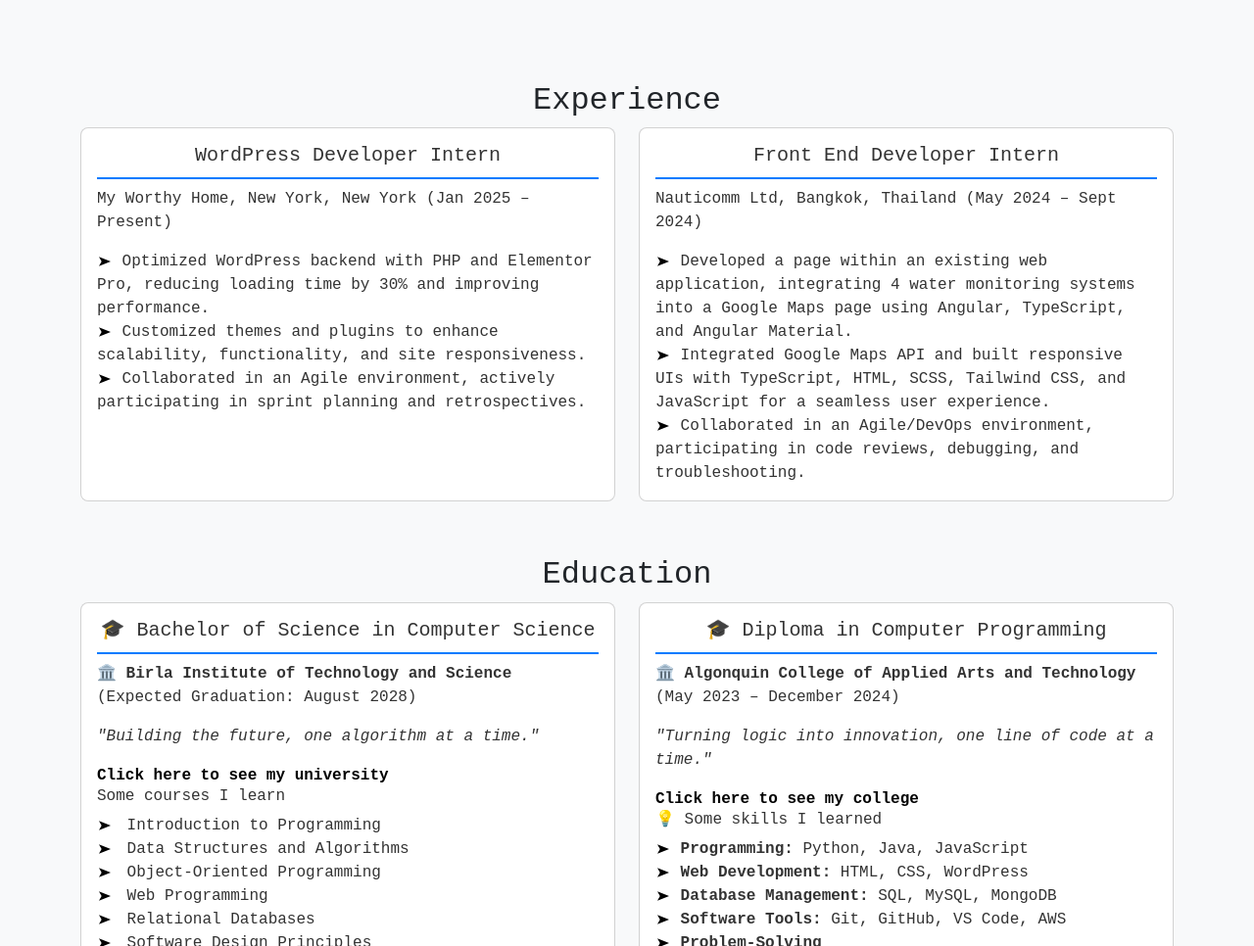
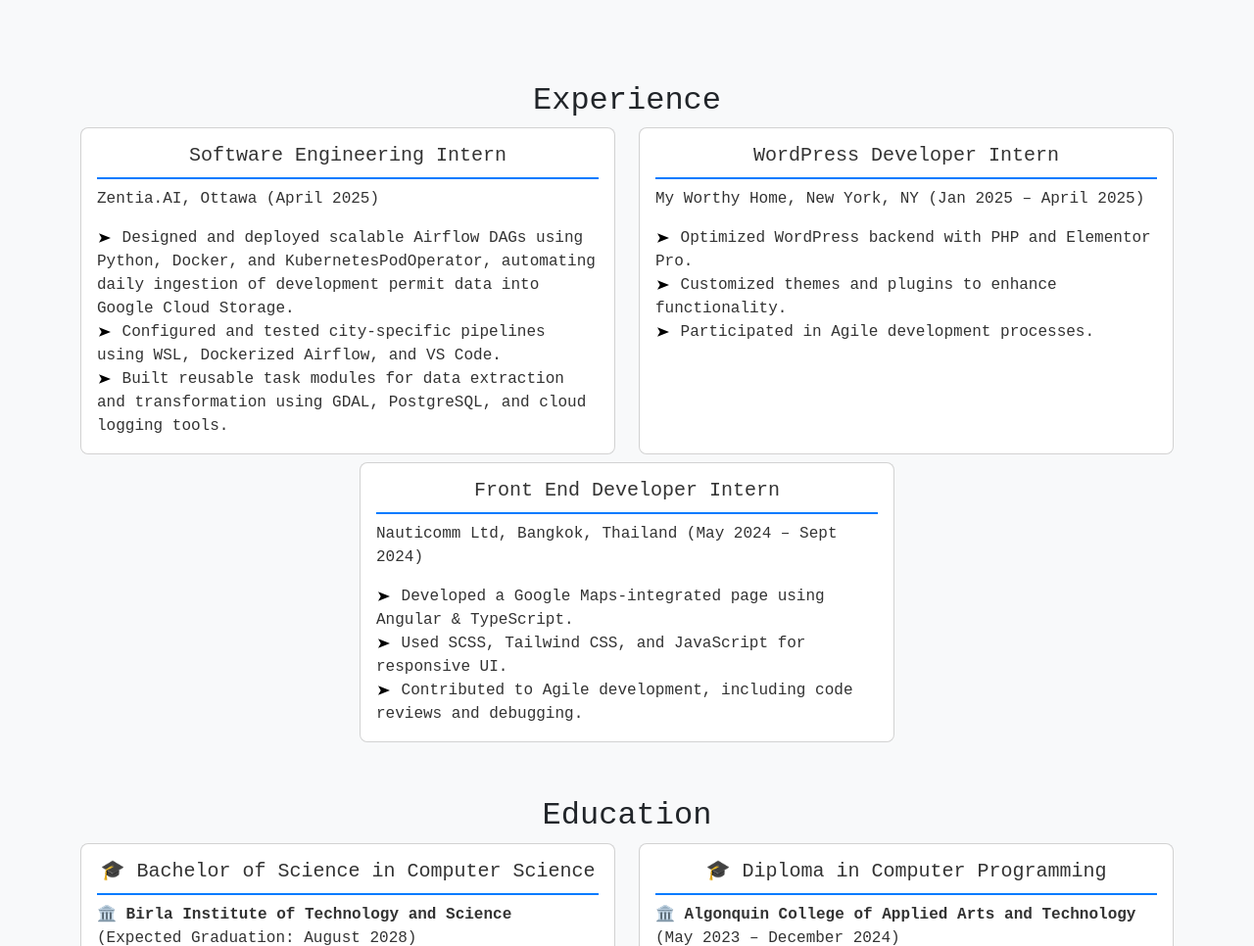
Before and after one commit to Sreelakshmi-Odatt/Portfolio-Website, a plain HTML site: page index.html in a window 1280 px wide. Shown: the part 820-1786 px from the top of the page at 98% size. Drawn offline with nearby package versions, Linux system fonts and the light colour scheme.

Commit message:
Added new experience
Updated code by adding my new experience.

```diff
--- a/index.html
+++ b/index.html
@@ -237,13 +237,63 @@
 
     <section id="experience" class="container mt-5">
       <h2 class="text-center">Experience</h2>
-      <div class="row">
+
+      <!-- First Row: Two cards -->
+      <div class="row justify-content-center">
+        <div class="col-md-6 mb-2">
+          <div class="card hover-card rounded-3">
+            <div class="card-body">
+              <h5 class="card-title">Software Engineering Intern</h5>
+              <p class="card-text">Zentia.AI, Ottawa (April 2025)</p>
+              <p class="card-text">
+                <svg
+                  xmlns="http://www.w3.org/2000/svg"
+                  viewBox="0 0 24 24"
+                  width="16"
+                  height="16"
+                  fill="black"
+                  style="vertical-align: middle"
+                >
+                  <path d="M21 12 3 19l4-7-4-7 18 7z"></path>
+                </svg>
+                Designed and deployed scalable Airflow DAGs using Python,
+                Docker, and KubernetesPodOperator, automating daily ingestion of
+                development permit data into Google Cloud Storage.<br />
+                <svg
+                  xmlns="http://www.w3.org/2000/svg"
+                  viewBox="0 0 24 24"
+                  width="16"
+                  height="16"
+                  fill="black"
+                  style="vertical-align: middle"
+                >
+                  <path d="M21 12 3 19l4-7-4-7 18 7z"></path>
+                </svg>
+                Configured and tested city-specific pipelines using WSL,
+                Dockerized Airflow, and VS Code.<br />
+                <svg
+                  xmlns="http://www.w3.org/2000/svg"
+                  viewBox="0 0 24 24"
+                  width="16"
+                  height="16"
+                  fill="black"
+                  style="vertical-align: middle"
+                >
+                  <path d="M21 12 3 19l4-7-4-7 18 7z"></path>
+                </svg>
+                Built reusable task modules for data extraction and
+                transformation using GDAL, PostgreSQL, and cloud logging tools.
+              </p>
+            </div>
+          </div>
+        </div>
+
         <div class="col-md-6 mb-2">
           <div class="card hover-card rounded-3">
             <div class="card-body">
               <h5 class="card-title">WordPress Developer Intern</h5>
               <p class="card-text">
-                My Worthy Home, New York, New York (Jan 2025 – Present)
+                My Worthy Home, New York, NY (Jan 2025 – April 2025)
               </p>
               <p class="card-text">
                 <svg
@@ -256,8 +306,7 @@
                 >
                   <path d="M21 12 3 19l4-7-4-7 18 7z"></path>
                 </svg>
-                Optimized WordPress backend with PHP and Elementor Pro, reducing
-                loading time by 30% and improving performance.<br />
+                Optimized WordPress backend with PHP and Elementor Pro.<br />
                 <svg
                   xmlns="http://www.w3.org/2000/svg"
                   viewBox="0 0 24 24"
@@ -268,8 +317,7 @@
                 >
                   <path d="M21 12 3 19l4-7-4-7 18 7z"></path>
                 </svg>
-                Customized themes and plugins to enhance scalability,
-                functionality, and site responsiveness.<br />
+                Customized themes and plugins to enhance functionality.<br />
                 <svg
                   xmlns="http://www.w3.org/2000/svg"
                   viewBox="0 0 24 24"
@@ -280,13 +328,15 @@
                 >
                   <path d="M21 12 3 19l4-7-4-7 18 7z"></path>
                 </svg>
-                Collaborated in an Agile environment, actively participating in
-                sprint planning and retrospectives.
+                Participated in Agile development processes.
               </p>
             </div>
           </div>
         </div>
+      </div>
 
+
+      <div class="row justify-content-center">
         <div class="col-md-6 mb-2">
           <div class="card hover-card rounded-3">
             <div class="card-body">
@@ -305,9 +355,8 @@
                 >
                   <path d="M21 12 3 19l4-7-4-7 18 7z"></path>
                 </svg>
-                Developed a page within an existing web application, integrating
-                4 water monitoring systems into a Google Maps page using
-                Angular, TypeScript, and Angular Material.<br />
+                Developed a Google Maps-integrated page using Angular &
+                TypeScript.<br />
                 <svg
                   xmlns="http://www.w3.org/2000/svg"
                   viewBox="0 0 24 24"
@@ -318,9 +367,7 @@
                 >
                   <path d="M21 12 3 19l4-7-4-7 18 7z"></path>
                 </svg>
-                Integrated Google Maps API and built responsive UIs with
-                TypeScript, HTML, SCSS, Tailwind CSS, and JavaScript for a
-                seamless user experience.<br />
+                Used SCSS, Tailwind CSS, and JavaScript for responsive UI.<br />
                 <svg
                   xmlns="http://www.w3.org/2000/svg"
                   viewBox="0 0 24 24"
@@ -331,8 +378,8 @@
                 >
                   <path d="M21 12 3 19l4-7-4-7 18 7z"></path>
                 </svg>
-                Collaborated in an Agile/DevOps environment, participating in
-                code reviews, debugging, and troubleshooting.
+                Contributed to Agile development, including code reviews and
+                debugging.
               </p>
             </div>
           </div>
@@ -777,7 +824,7 @@
       <div id="popupModal" class="popup">
         <div class="popup-content">
           <p id="popupMessage"></p>
-          <p>Thank you for your kind words! Visit again. 😊</p>
+          <p>Thank you for your kind words! Visit again.</p>
           <button id="closePopupButton">OK</button>
         </div>
       </div>
```
